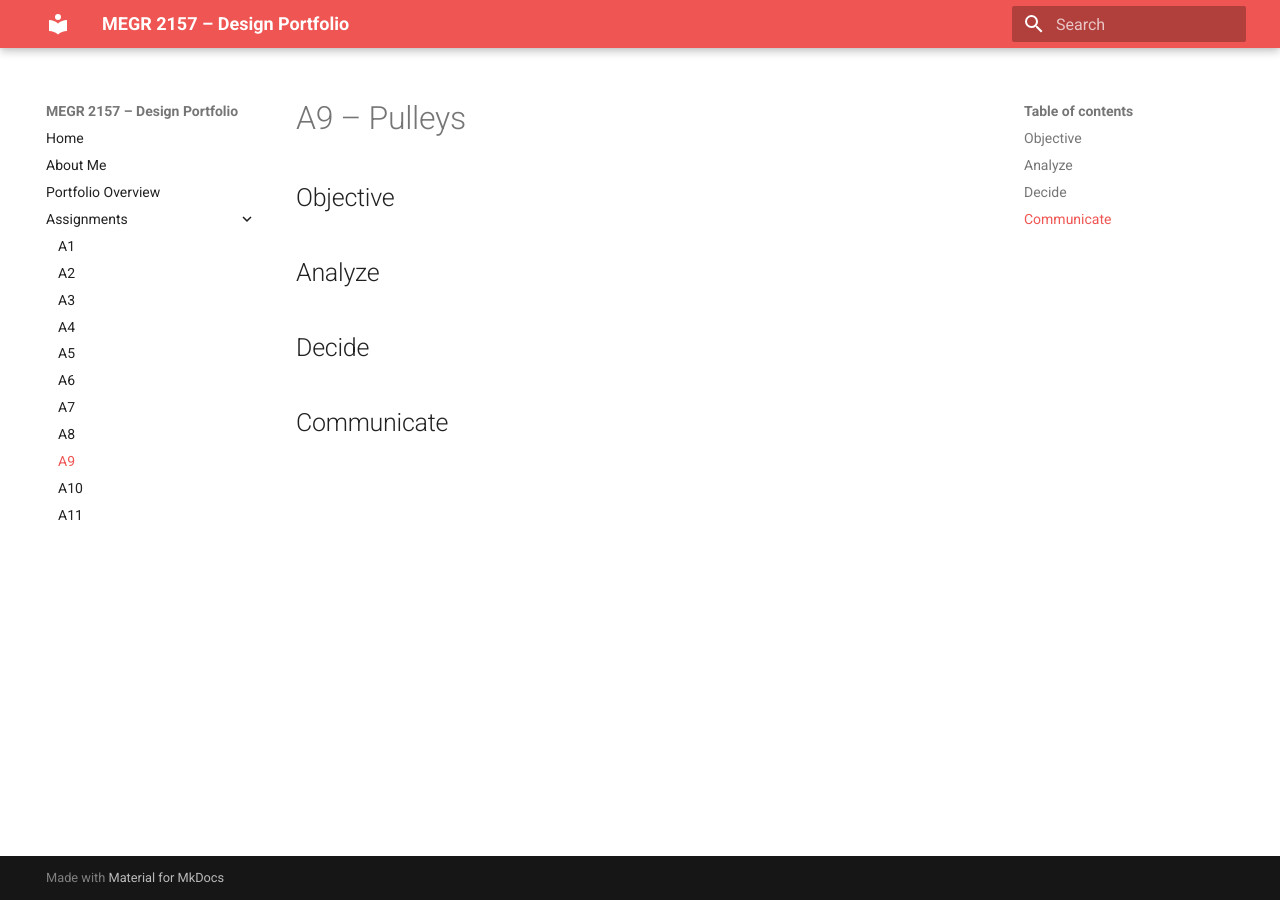
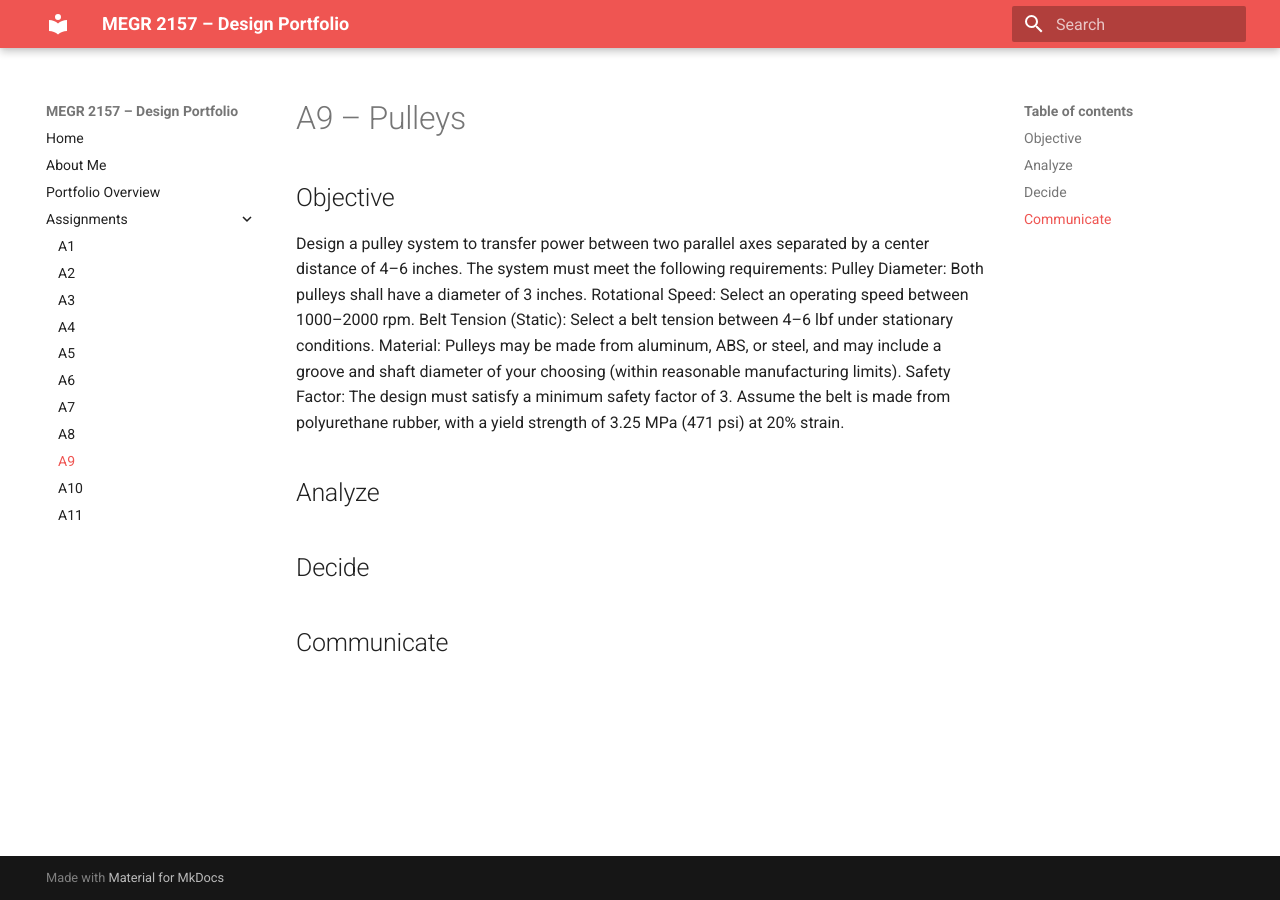
Before and after one commit to LeviElliott-ME/megr2157-portfolio, an MkDocs documentation site: the page built from docs/assignments/A09/index.md, in a window 1280 px wide. Built offline with MkDocs 1.6.1 and Material for MkDocs 9.7.7, drawn with Linux system fonts in a browser that asks for light colours.

Commit message:
Update index.md

```diff
--- a/docs/assignments/A09/index.md
+++ b/docs/assignments/A09/index.md
@@ -1,6 +1,10 @@
 # A9 – Pulleys
 
 ## Objective
+
+Design a pulley system to transfer power between two parallel axes separated by a center distance of 4–6 inches. The system must meet the following requirements:
+Pulley Diameter: Both pulleys shall have a diameter of 3 inches. Rotational Speed: Select an operating speed between 1000–2000 rpm. Belt Tension (Static): Select a belt tension between 4–6 lbf under stationary conditions. Material: Pulleys may be made from aluminum, ABS, or steel, and may include a groove and shaft diameter of your choosing (within reasonable manufacturing limits). Safety Factor: The design must satisfy a minimum safety factor of 3. Assume the belt is made from polyurethane rubber, with a yield strength of 3.25 MPa (471 psi) at 20% strain.
+
 
 
 ## Analyze
```
